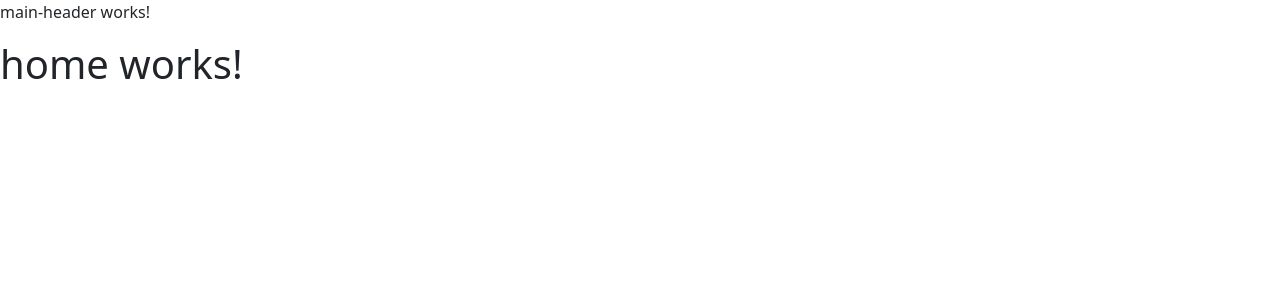
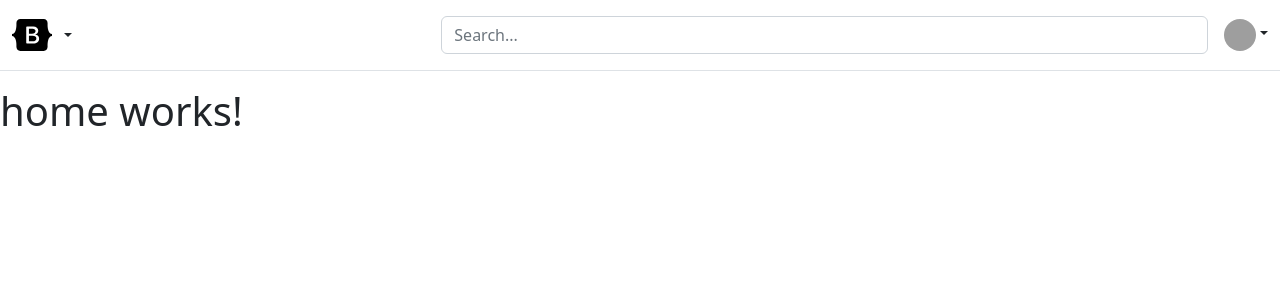
Before and after one commit to abrahampe/todo_angular14, an Angular app: page / in a window 1280 px wide. Shown: the top 300 px of the page. Built offline with nearby package versions, Linux system fonts and the light colour scheme; grey boxes are pictures that could not be loaded.

Commit message:
Header with bootstrap

```diff
--- a/angular.json
+++ b/angular.json
@@ -30,7 +30,10 @@
             "styles": [
               "src/styles.scss"
             ],
-            "scripts": []
+            "scripts": [
+              "./node_modules/@popperjs/core/dist/umd/popper.min.js",
+              "./node_modules/bootstrap/dist/js/bootstrap.min.js"
+            ]
           },
           "configurations": {
             "production": {
--- a/package.json
+++ b/package.json
@@ -18,6 +18,7 @@
     "@angular/platform-browser": "^14.0.0",
     "@angular/platform-browser-dynamic": "^14.0.0",
     "@angular/router": "^14.0.0",
+    "@popperjs/core": "^2.11.6",
     "bootstrap": "^5.2.0",
     "rxjs": "~7.5.0",
     "tslib": "^2.3.0",
--- a/src/app/shared/main-header/main-header.component.html
+++ b/src/app/shared/main-header/main-header.component.html
@@ -1 +1,49 @@
-<p>main-header works!</p>
+<header class="py-3 mb-3 border-bottom">
+  <div class="container-fluid d-grid gap-3 align-items-center" style="grid-template-columns: 1fr 2fr;">
+    <div class="dropdown">
+      <a href="#" class="d-flex align-items-center col-lg-4 mb-2 mb-lg-0 link-dark text-decoration-none dropdown-toggle"
+        data-bs-toggle="dropdown" aria-expanded="false">
+        <svg class="bi me-2" width="40" height="32" viewBox="0 0 118 94">
+          <path fill-rule="evenodd" clip-rule="evenodd"
+            d="M24.509 0c-6.733 0-11.715 5.893-11.492 12.284.214 6.14-.064 14.092-2.066 20.577C8.943 39.365 5.547 43.485 0 44.014v5.972c5.547.529 8.943 4.649 10.951 11.153 2.002 6.485 2.28 14.437 2.066 20.577C12.794 88.106 17.776 94 24.51 94H93.5c6.733 0 11.714-5.893 11.491-12.284-.214-6.14.064-14.092 2.066-20.577 2.009-6.504 5.396-10.624 10.943-11.153v-5.972c-5.547-.529-8.934-4.649-10.943-11.153-2.002-6.484-2.28-14.437-2.066-20.577C105.214 5.894 100.233 0 93.5 0H24.508zM80 57.863C80 66.663 73.436 72 62.543 72H44a2 2 0 01-2-2V24a2 2 0 012-2h18.437c9.083 0 15.044 4.92 15.044 12.474 0 5.302-4.01 10.049-9.119 10.88v.277C75.317 46.394 80 51.21 80 57.863zM60.521 28.34H49.948v14.934h8.905c6.884 0 10.68-2.772 10.68-7.727 0-4.643-3.264-7.207-9.012-7.207zM49.948 49.2v16.458H60.91c7.167 0 10.964-2.876 10.964-8.281 0-5.406-3.903-8.178-11.425-8.178H49.948z">
+          </path>
+
+        </svg>
+
+      </a>
+      <ul class="dropdown-menu text-small shadow">
+        <li><a class="dropdown-item active" href="#" aria-current="page">Overview</a></li>
+        <li><a class="dropdown-item" href="#">Inventory</a></li>
+        <li><a class="dropdown-item" href="#">Customers</a></li>
+        <li><a class="dropdown-item" href="#">Products</a></li>
+        <li>
+          <hr class="dropdown-divider">
+        </li>
+        <li><a class="dropdown-item" href="#">Reports</a></li>
+        <li><a class="dropdown-item" href="#">Analytics</a></li>
+      </ul>
+    </div>
+
+    <div class="d-flex align-items-center">
+      <form class="w-100 me-3" role="search">
+        <input type="search" class="form-control" placeholder="Search..." aria-label="Search">
+      </form>
+
+      <div class="flex-shrink-0 dropdown">
+        <a href="#" class="d-block link-dark text-decoration-none dropdown-toggle" data-bs-toggle="dropdown"
+          aria-expanded="false">
+          <img src="https://github.com/mdo.png" alt="mdo" width="32" height="32" class="rounded-circle">
+        </a>
+        <ul class="dropdown-menu text-small shadow">
+          <li><a class="dropdown-item" href="#">New project...</a></li>
+          <li><a class="dropdown-item" href="#">Settings</a></li>
+          <li><a class="dropdown-item" href="#">Profile</a></li>
+          <li>
+            <hr class="dropdown-divider">
+          </li>
+          <li><a class="dropdown-item" href="#">Sign out</a></li>
+        </ul>
+      </div>
+    </div>
+  </div>
+</header>
```
Also changed, not shown: src/app/service/poke-api.service.ts (added, +9 -0 lines), 2 other files (tests, documents, lock files or other folders).
